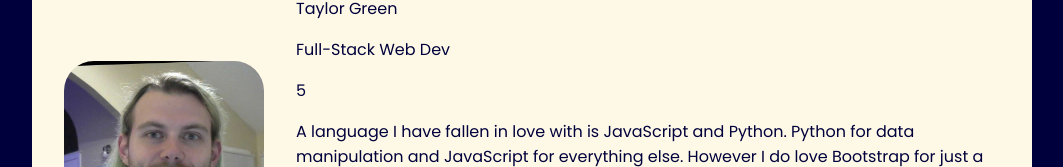
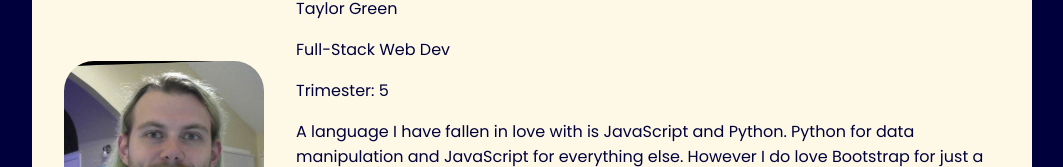
Before and after one commit to Greentaylor27/atlas-react-and-jsx, a React (Vite) app: page / in a window 1280 px wide. Shown: the part 785-952 px from the top of the page, without its empty margins (108-1171 px from the left). Built offline with nearby package versions, Linux system fonts and the light colour scheme.

Commit message:
Updating about me to make a bit more sense

```diff
--- a/src/components/AboutMe.jsx
+++ b/src/components/AboutMe.jsx
@@ -7,7 +7,7 @@ export default function AboutMe({ me, name, spec, trimester }) {
             <ul>
                 <p>{name}</p>
                 <p>{spec}</p>
-                <p>{trimester}</p>
+                <p>Trimester: {trimester}</p>
                 <p>A language I have fallen in love with is JavaScript and Python. Python for data manipulation and JavaScript for everything else.
                     However I do love Bootstrap for just a down and dirty website.
                 </p>
```
